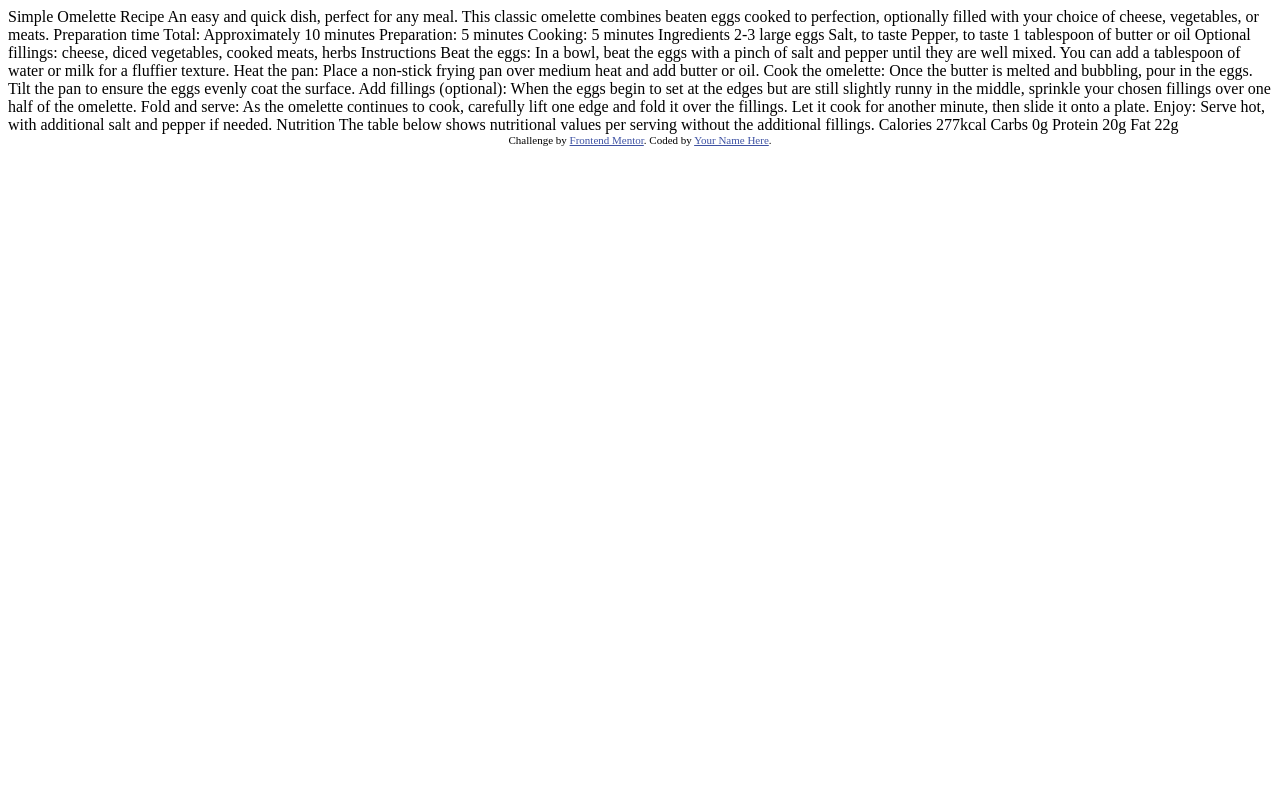
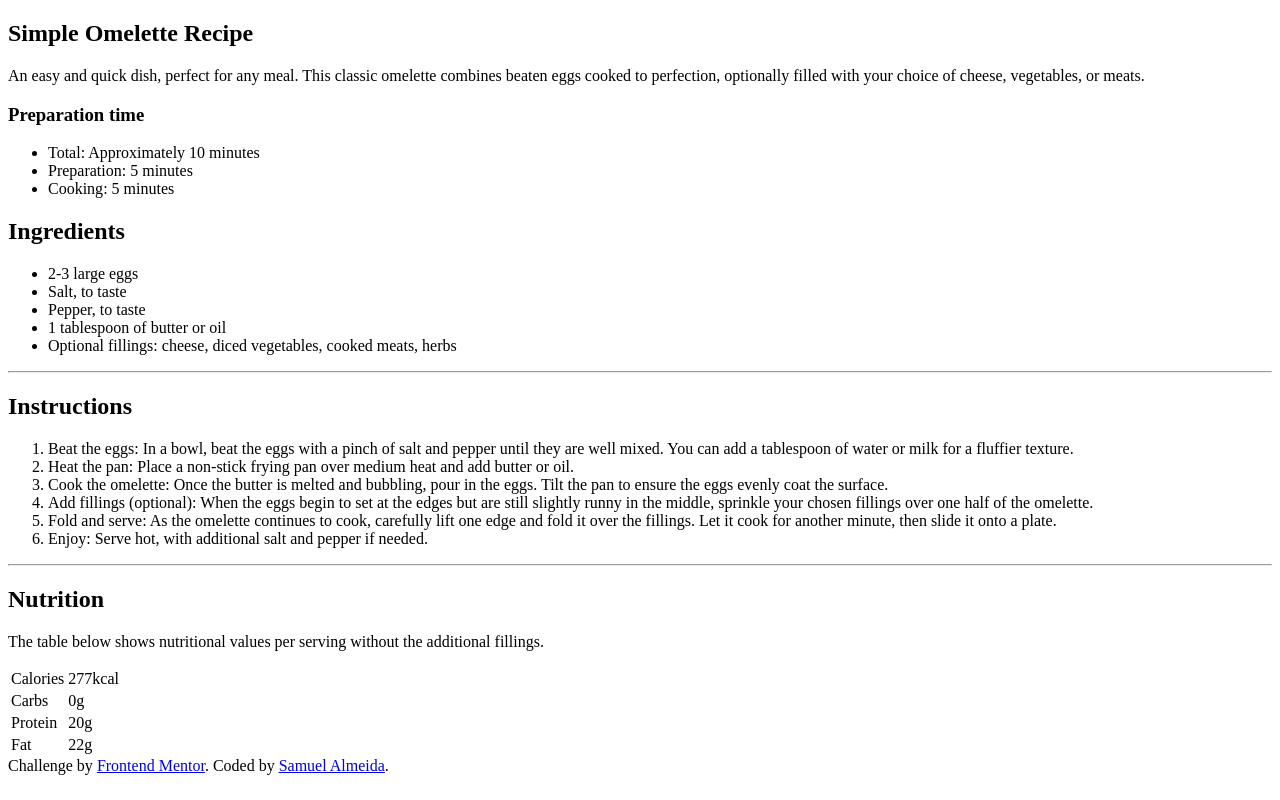
Before and after one commit to Shamuskado22/Frontend-Mentor, a plain HTML site: page recipe-page-main/index.html in a window 1280 px wide. Drawn offline with Linux system fonts and the light colour scheme.

Commit message:
Update index.html

```diff
--- a/recipe-page-main/index.html
+++ b/recipe-page-main/index.html
@@ -1,77 +1,97 @@
 <!DOCTYPE html>
 <html lang="en">
+
 <head>
   <meta charset="UTF-8">
-  <meta name="viewport" content="width=device-width, initial-scale=1.0"> <!-- displays site properly based on user's device -->
+  <meta name="viewport" content="width=device-width, initial-scale=1.0">
 
   <link rel="icon" type="image/png" sizes="32x32" href="./assets/images/favicon-32x32.png">
 
   <title>Frontend Mentor | Recipe page</title>
 
-  <!-- Feel free to remove these styles or customise in your own stylesheet 👍 -->
-  <style>
-    .attribution { font-size: 11px; text-align: center; }
-    .attribution a { color: hsl(228, 45%, 44%); }
-  </style>
 </head>
+
 <body>
+  <main>
+    <section class="img"></section>
 
-  Simple Omelette Recipe
-
+    <article>
+      <h1>Simple Omelette Recipe</h1>
+      <p>
         An easy and quick dish, perfect for any meal. This classic omelette combines beaten eggs cooked
         to perfection, optionally filled with your choice of cheese, vegetables, or meats.
-
-  Preparation time
-
-  Total: Approximately 10 minutes
-  Preparation: 5 minutes
-  Cooking: 5 minutes
-
-  Ingredients
-
-  2-3 large eggs
-  Salt, to taste
-  Pepper, to taste
-  1 tablespoon of butter or oil
-  Optional fillings: cheese, diced vegetables, cooked meats, herbs
-
-  Instructions
-
+      </p>
+      <section class="prep">
+        <h3>Preparation time</h3>
+        <ul>
+          <li><span>Total</span>: Approximately 10 minutes</li>
+          <li><span>Preparation</span>: 5 minutes</li>
+          <li><span>Cooking</span>: 5 minutes</li>
+        </ul>
+      </section>
+      <h2>Ingredients</h2>
+      <ul>
+        <li>2-3 large eggs</li>
+        <li>Salt, to taste</li>
+        <li>Pepper, to taste</li>
+        <li>1 tablespoon of butter or oil</li>
+        <li>Optional fillings: cheese, diced vegetables, cooked meats, herbs</li>
+      </ul>
+      <hr>
+      <h2>Instructions</h2>
+      <ol>
+        <li>
           Beat the eggs: In a bowl, beat the eggs with a pinch of salt and pepper until they are well mixed.
           You can add a tablespoon of water or milk for a fluffier texture.
-
-  Heat the pan: Place a non-stick frying pan over medium heat and add butter or oil.
-
+        </li>
+        <li>Heat the pan: Place a non-stick frying pan over medium heat and add butter or oil.</li>
+        <li>
           Cook the omelette: Once the butter is melted and bubbling, pour in the eggs. Tilt the pan to ensure
           the eggs evenly coat the surface.
-
+        </li>
+        <li>
           Add fillings (optional): When the eggs begin to set at the edges but are still slightly runny in the
           middle, sprinkle your chosen fillings over one half of the omelette.
-
+        </li>
+        <li>
           Fold and serve: As the omelette continues to cook, carefully lift one edge and fold it over the
           fillings. Let it cook for another minute, then slide it onto a plate.
+        </li>
+        <li>Enjoy: Serve hot, with additional salt and pepper if needed.</li>
+      </ol>
+      <hr>
+    </article>
 
-  Enjoy: Serve hot, with additional salt and pepper if needed.
+    <aside>
+      <h2>Nutrition</h2>
+      <p>The table below shows nutritional values per serving without the additional fillings.</p>
+      <table>
+        <tr>
+          <td>Calories</td>
+          <td>277kcal</td>
+        </tr>
+        <tr>
+          <td>Carbs</td>
+          <td>0g</td>
+        </tr>
+        <tr>
+          <td>Protein</td>
+          <td>20g</td>
+        </tr>
+        <tr>
+          <td>Fat</td>
+          <td>22g</td>
+        </tr>
+      </table>
+    </aside>
 
-  Nutrition
-
-  The table below shows nutritional values per serving without the additional fillings.
-
-  Calories
-  277kcal
-
-  Carbs
-  0g
-
-  Protein
-  20g
-
-  Fat
-  22g
-
+  </main>
+  <footer>
     <div class="attribution">
       Challenge by <a href="https://www.frontendmentor.io?ref=challenge" target="_blank">Frontend Mentor</a>.
-    Coded by <a href="#">Your Name Here</a>.
+      Coded by <a href="https://github.com/shamuskado22">Samuel Almeida</a>.
     </div>
+  </footer>
 </body>
+
 </html>
```
Lines whose indentation alone changed are shown as unchanged.
